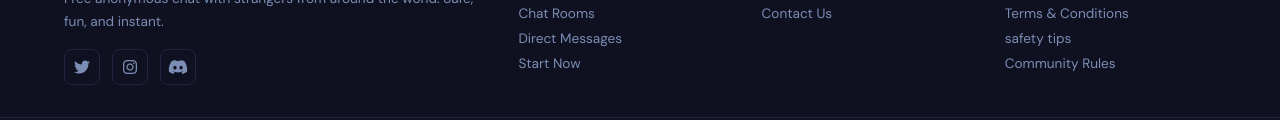
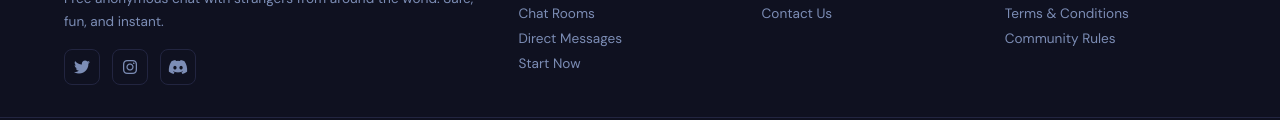
Before and after one commit to chamikumarap-commits/chatrealtime, a website: page public/index.html in a window 1280 px wide. Shown: the part 3524-3644 px from the top of the page. Drawn offline with Linux system fonts and the light colour scheme.

Commit message:
Update index.html

```diff
--- a/public/index.html
+++ b/public/index.html
@@ -273,7 +273,7 @@
       <h5>Legal</h5>
       <a href="/privacy">Privacy Policy</a>
       <a href="/terms">Terms &amp; Conditions</a>
-      <a href="/safety">safety tips</a>
+
       <a href="#">Community Rules</a>
     </div>
 
```
